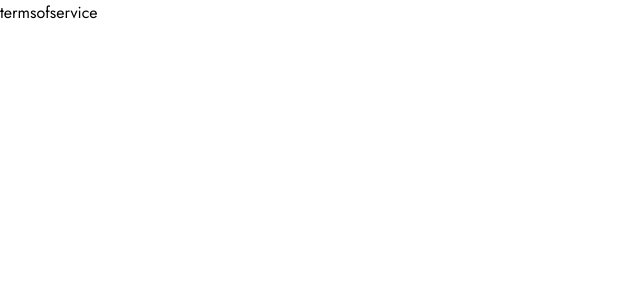
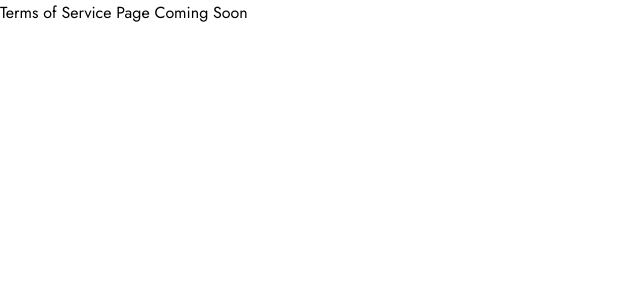
Before and after one commit to stevexero/box_valet, a Next.js app: page /termsofservice in a window 1280 px wide. Shown: the top 300 px of the page, without its empty margins (0-640 px from the left). Built offline with nearby package versions, Linux system fonts and the light colour scheme; no server answers.

Commit message:
Updated env vars

```diff
--- a/pages/booking.jsx
+++ b/pages/booking.jsx
@@ -1,7 +1,7 @@
 import React from 'react';
 
 const booking = () => {
-  return <div>booking</div>;
+  return <div>booking Page Coming Soon</div>;
 };
 
 export default booking;
--- a/pages/privacypolicy.jsx
+++ b/pages/privacypolicy.jsx
@@ -1,7 +1,7 @@
 import React from 'react';
 
 const privacypolicy = () => {
-  return <div>privacypolicy</div>;
+  return <div>privacypolicy Page Coming Soon</div>;
 };
 
 export default privacypolicy;
--- a/pages/termsofservice.jsx
+++ b/pages/termsofservice.jsx
@@ -1,7 +1,7 @@
 import React from 'react';
 
 const termsofservice = () => {
-  return <div>termsofservice</div>;
+  return <div>Terms of Service Page Coming Soon</div>;
 };
 
 export default termsofservice;
```
Also changed, not shown: components/DashboardLayout.jsx (+0 -12 lines).
